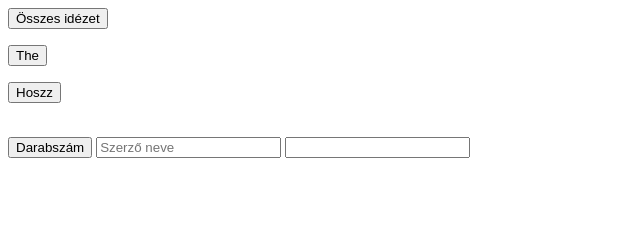
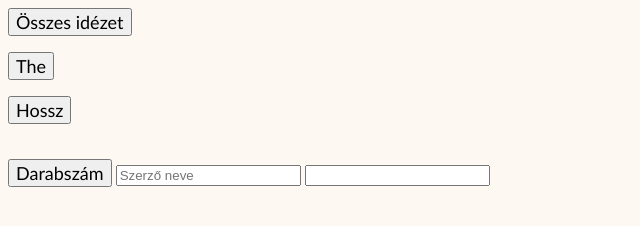
Before and after one commit to VZS2002/VargaZsigmond_11-15_aszinkron, a plain HTML site: page index.html in a window 1280 px wide. Shown: the whole page, without its empty margins (0-640 px from the left). Drawn offline with Linux system fonts and the light colour scheme; no server answers.

Commit message:
deploy: e2e549fff570acd26340d7e40c96e8f4a153f284

```diff
--- a/index.html
+++ b/index.html
@@ -15,7 +15,7 @@
 
     <button id="thegomb">The</button>
     <ol id="the"></ol>
-    <button id="hossz">Hoszz</button>
+    <button id="hossz">Hossz</button>
     <br><br>
     <p id="szoveg"></p>
     <button id="darabszam">Darabszám</button>
--- a/main.css
+++ b/main.css
@@ -1,3 +1,9 @@
 body{
+    font-family: 'Gill Sans', 'Gill Sans MT', Calibri, 'Trebuchet MS', sans-serif;
+    background-color: rgb(253, 248, 241);
+}
 
+button{
+    font-family: 'Gill Sans', 'Gill Sans MT', Calibri, 'Trebuchet MS', sans-serif;
+    font-size: large;
 }
```
